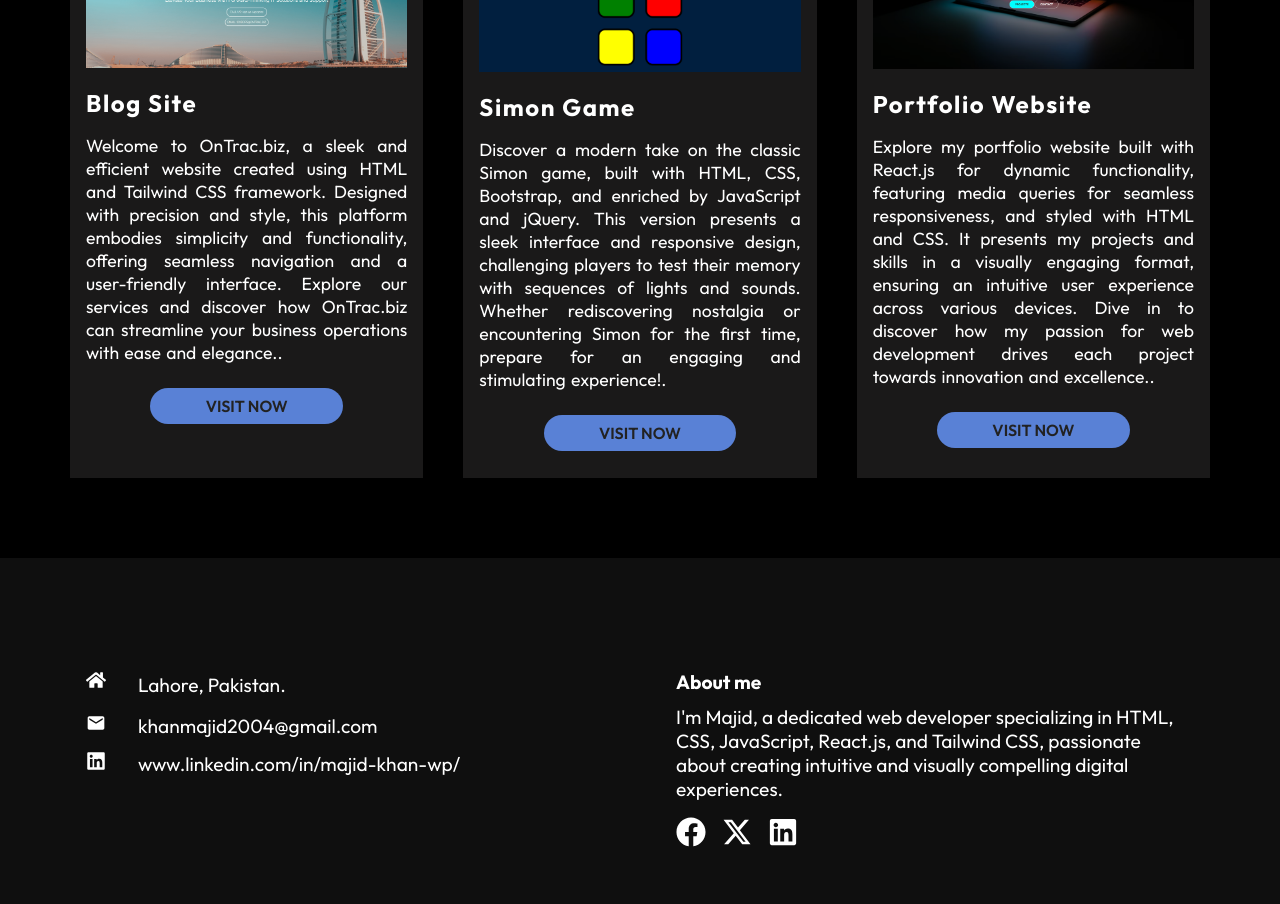
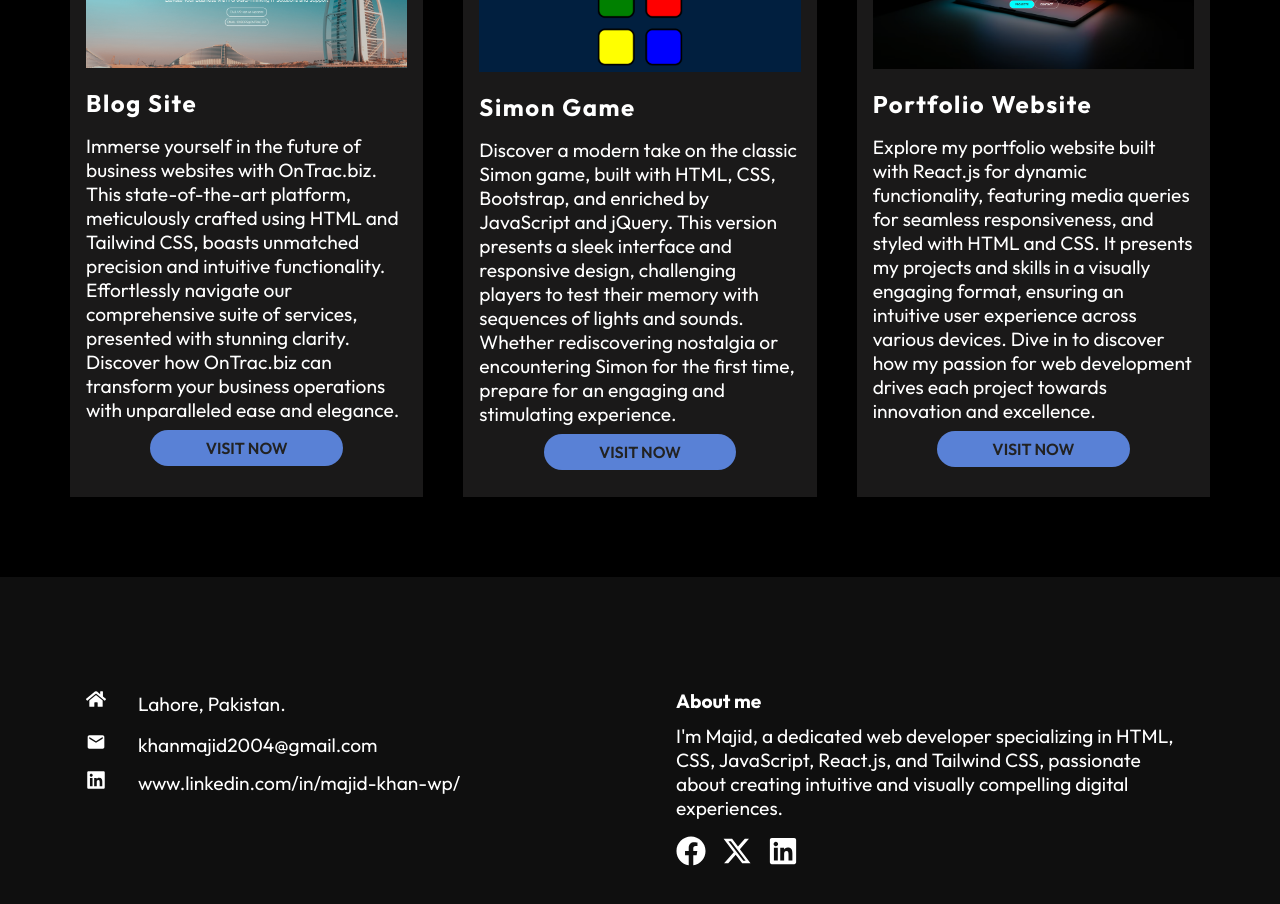
Before and after one commit to Majid-1273/portfolio, a React (Vite) app: page / in a window 1280 px wide. Shown: the part 1040-1944 px from the top of the page. Built offline with nearby package versions, Linux system fonts and the light colour scheme.

Commit message:
first commit

```diff
--- a/src/components/WorkCard.jsx
+++ b/src/components/WorkCard.jsx
@@ -7,7 +7,7 @@ const WorkCard = (props) => {
     <div className='project-card'><img src={props.imgsrc} alt="ProjectImage" />
         <h2 className="project-title">{props.title}</h2>
         <div className='pro-details'>
-          <p>{props.text}.</p>
+          <p className='description'>{props.text}.</p>
           <div className='pro-btns'>
           <a href={props.view} className='btn btn-projects' target="_blank" rel="noopener noreferrer">Visit Now</a>
           </div>
--- a/src/components/WorkCardData.jsx
+++ b/src/components/WorkCardData.jsx
@@ -6,19 +6,19 @@ const ProjectCardData=[
   {
     imgsrc: pro1,
     title: "Blog Site",
-    text: "Welcome to OnTrac.biz, a sleek and efficient website created using HTML and Tailwind CSS framework. Designed with precision and style, this platform embodies simplicity and functionality, offering seamless navigation and a user-friendly interface. Explore our services and discover how OnTrac.biz can streamline your business operations with ease and elegance.",
+    text: "Immerse yourself in the future of business websites with OnTrac.biz. This state-of-the-art platform, meticulously crafted using HTML and Tailwind CSS, boasts unmatched precision and intuitive functionality. Effortlessly navigate our comprehensive suite of services, presented with stunning clarity. Discover how OnTrac.biz can transform your business operations with unparalleled ease and elegance",
     view: "https://ontrac.biz/"
   },
   {
     imgsrc: pro2,
     title: "Simon Game",
-    text: "Discover a modern take on the classic Simon game, built with HTML, CSS, Bootstrap, and enriched by JavaScript and jQuery. This version presents a sleek interface and responsive design, challenging players to test their memory with sequences of lights and sounds. Whether rediscovering nostalgia or encountering Simon for the first time, prepare for an engaging and stimulating experience!",
+    text: "Discover a modern take on the classic Simon game, built with HTML, CSS, Bootstrap, and enriched by JavaScript and jQuery. This version presents a sleek interface and responsive design, challenging players to test their memory with sequences of lights and sounds. Whether rediscovering nostalgia or encountering Simon for the first time, prepare for an engaging and stimulating experience",
     view: "https://simongame-js-jquery.netlify.app/"
   },
   {
     imgsrc: pro3,
     title: "Portfolio Website",
-    text: "Explore my portfolio website built with React.js for dynamic functionality, featuring media queries for seamless responsiveness, and styled with HTML and CSS. It presents my projects and skills in a visually engaging format, ensuring an intuitive user experience across various devices. Dive in to discover how my passion for web development drives each project towards innovation and excellence.",
+    text: "Explore my portfolio website built with React.js for dynamic functionality, featuring media queries for seamless responsiveness, and styled with HTML and CSS. It presents my projects and skills in a visually engaging format, ensuring an intuitive user experience across various devices. Dive in to discover how my passion for web development drives each project towards innovation and excellence",
     view: "https://majidkhan.netlify.app/"
   }
 ]
--- a/src/styles/WorkCard.css
+++ b/src/styles/WorkCard.css
@@ -22,12 +22,7 @@
     padding: 1rem 0;
     letter-spacing: 0.1rem;
 }
-.pro-details p{
-    padding-bottom: 1rem;
-    font-size: 1.1rem;
-    text-align: justify;
-    word-spacing: 0.1rem;
-}
+
 .pro-btns{
     display: flex;
     justify-content: space-between;
--- a/src/styles/style.css
+++ b/src/styles/style.css
@@ -1,4 +1,8 @@
 @import url('https://fonts.googleapis.com/css2?family=Outfit:wght@100..900&display=swap');
+@font-face {
+    font-family: corvetta;
+    src: url(/src/assets/fonts/Corvetta.ttf);
+}
 *{
     margin: 0;
     padding: 0;
```
